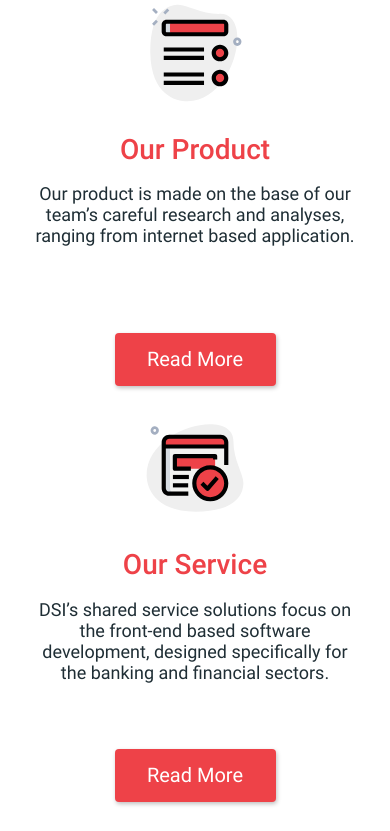
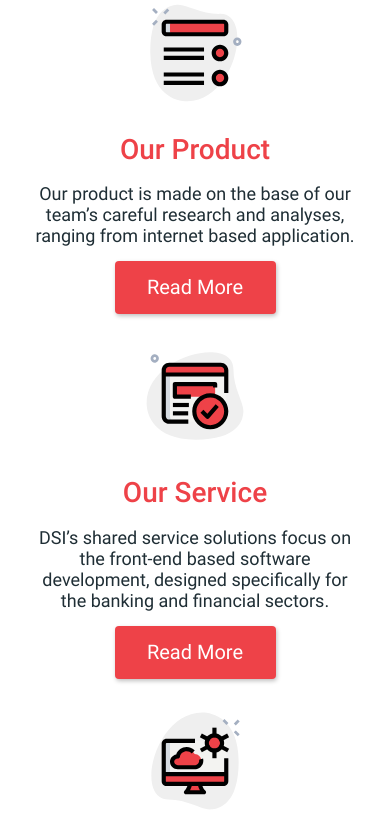
Before and after one commit to ann-arzamm/demo-multipage-site-webpack5, a website built with webpack: page src/index.html in a window 390 px wide. Shown: the part 2005-2836 px from the top of the page. Built offline with nearby package versions, Linux system fonts and the light colour scheme; files whose address does not match are found by name.

Commit message:
first page is done

```diff
--- a/src/css/blocks/_section-list.scss
+++ b/src/css/blocks/_section-list.scss
@@ -32,6 +32,10 @@
   &__text {
     min-height: 135px;
     padding: 15px 0;
+
+    @media (max-width: 768px) {
+      min-height: auto;
+    }
   }
 
   @media (max-width: 768px) {
```
